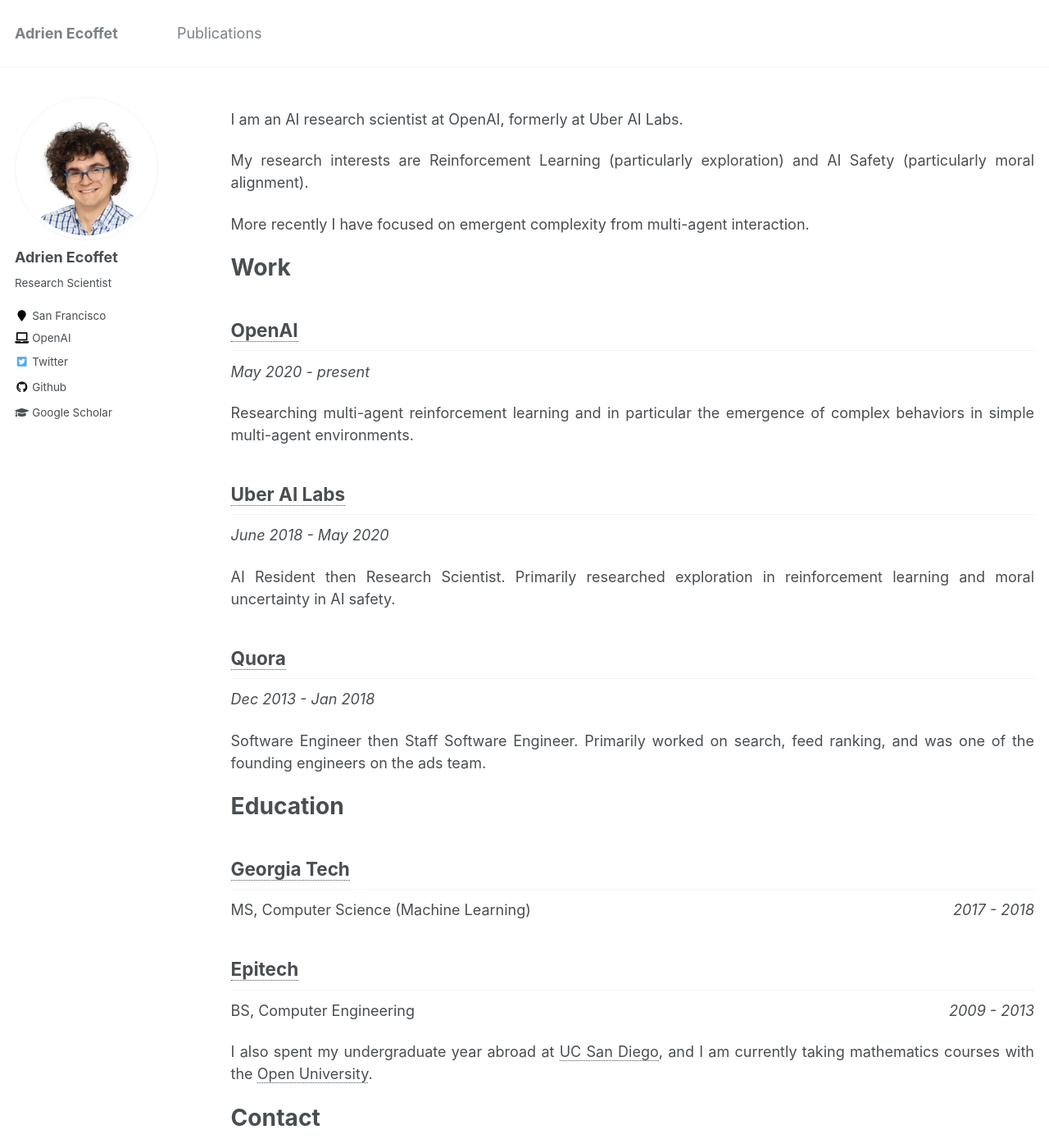
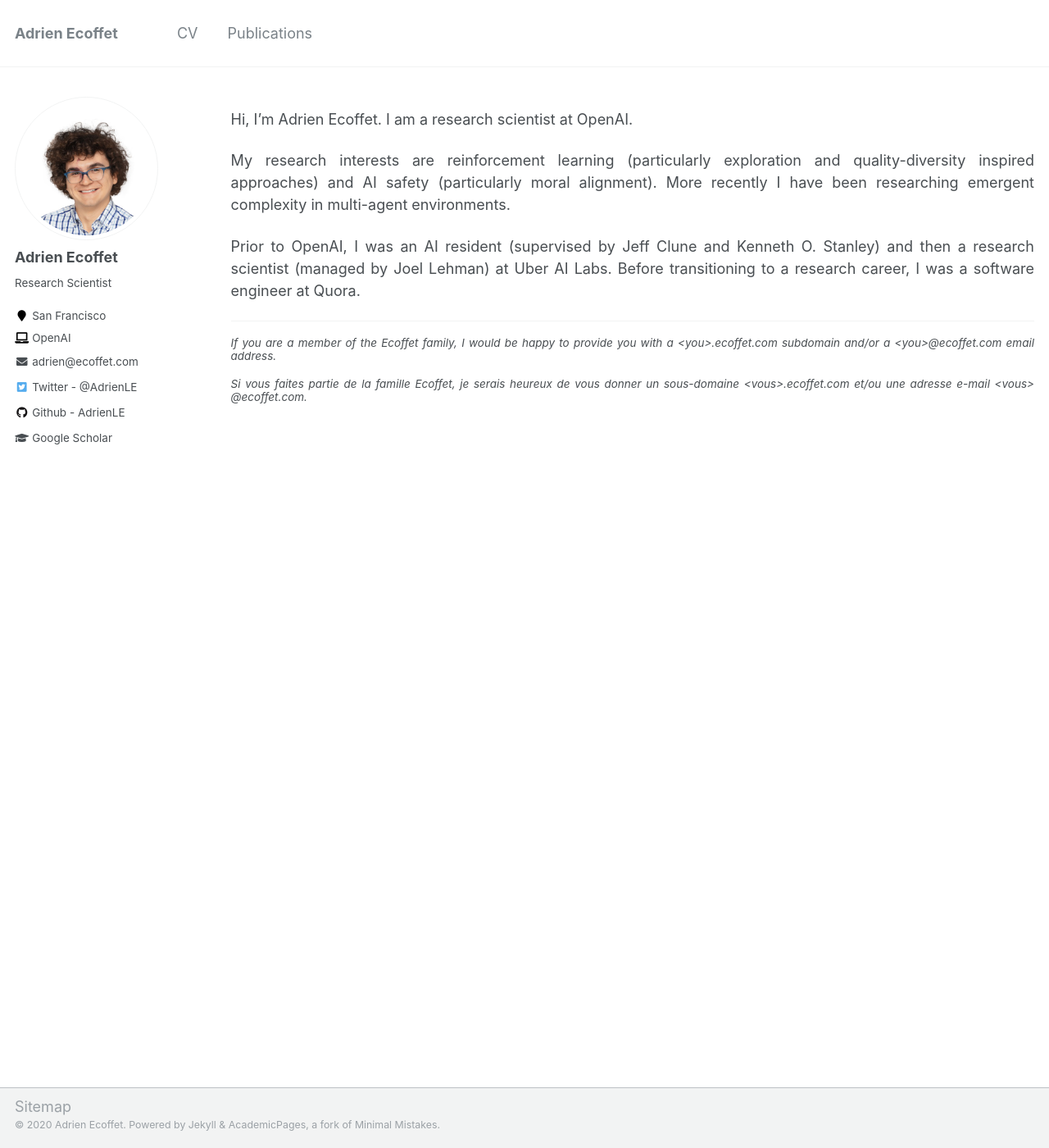
Before and after one commit to AdrienLE/AdrienLE.github.io, a Jekyll site: the page built from _pages/about.md, in a window 1280 px wide and 1400 px high. Shown: the whole window at 82% size. Built offline with Jekyll 4.4.1, drawn with Linux system fonts in a browser that asks for light colours; some of the changed text lies outside the part shown.

Commit message:
separate CV page

```diff
--- a/_config.yml
+++ b/_config.yml
@@ -87,7 +87,7 @@ author:
   employer         : "OpenAI"
   pubmed           :
   googlescholar    : "https://scholar.google.com/citations?user=FczrreMAAAAJ"
-  email            :
+  email            : "adrien@ecoffet.com"
   researchgate     :  # example: "https://www.researchgate.net/profile/yourprofile"
   uri              :
   bitbucket        :
--- a/_includes/author-profile.html
+++ b/_includes/author-profile.html
@@ -32,7 +32,7 @@
         <li><a href="{{ author.uri }}"><i class="fas fa-fw fa-link" aria-hidden="true"></i> {{ site.data.ui-text[site.locale].website_label | default: "Website" }}</a></li>
       {% endif %}
       {% if author.email %}
-        <li><a href="mailto:{{ author.email }}"><i class="fas fa-fw fa-envelope" aria-hidden="true"></i> {{ site.data.ui-text[site.locale].email_label | default: "Email" }}</a></li>
+        <li><a href="mailto:{{ author.email }}"><i class="fas fa-fw fa-envelope" aria-hidden="true"></i> {{author.email}}</a></li>
       {% endif %}
       {% if author.keybase %}
         <li><a href="https://keybase.io/{{ author.keybase }}"><i class="fas fa-fw fa-key" aria-hidden="true"></i> Keybase</a></li>
@@ -41,7 +41,7 @@
         <li><a href="{{ author.researchgate }}"><i class="fab fa-fw fa-researchgate" aria-hidden="true"></i> ResearchGate</a></li>
       {% endif %}
       {% if author.twitter %}
-        <li><a href="https://twitter.com/{{ author.twitter }}"><i class="fab fa-fw fa-twitter-square" aria-hidden="true"></i> Twitter</a></li>
+        <li><a href="https://twitter.com/{{ author.twitter }}"><i class="fab fa-fw fa-twitter-square" aria-hidden="true"></i> Twitter - @{{author.twitter}} </a></li>
       {% endif %}
       {% if author.facebook %}
         <li><a href="https://www.facebook.com/{{ author.facebook }}"><i class="fab fa-fw fa-facebook-square" aria-hidden="true"></i> Facebook</a></li>
@@ -65,7 +65,7 @@
         <li><a href="https://bitbucket.org/{{ author.bitbucket }}"><i class="fab fa-fw fa-bitbucket" aria-hidden="true"></i> Bitbucket</a></li>
       {% endif %}
       {% if author.github %}
-        <li><a href="https://github.com/{{ author.github }}"><i class="fab fa-fw fa-github" aria-hidden="true"></i> Github</a></li>
+        <li><a href="https://github.com/{{ author.github }}"><i class="fab fa-fw fa-github" aria-hidden="true"></i> Github - {{author.github}}</a></li>
       {% endif %}
       {% if author.stackoverflow %}
         <li><a href="https://www.stackoverflow.com/users/{{ author.stackoverflow }}"><i class="fab fa-fw fa-stack-overflow" aria-hidden="true"></i> Stackoverflow</a></li>
--- a/_layouts/archive.html
+++ b/_layouts/archive.html
@@ -16,7 +16,7 @@ layout: default
   {% include sidebar.html %}
 
   <div class="archive">
-    {% unless page.header.overlay_color or page.header.overlay_image %}
+    {% unless page.header.overlay_color or page.header.overlay_image or page.dont_show_title %}
       <h1 class="page__title">{{ page.title }}</h1>
     {% endunless %}
     {{ content }}
--- a/_pages/about.md
+++ b/_pages/about.md
@@ -8,50 +8,13 @@ redirect_from:
   - /about.html
 ---
 
-I am an AI research scientist at OpenAI, formerly at Uber AI Labs.
+Hi, I'm Adrien Ecoffet. I am a research scientist at OpenAI.
 
-My research interests are Reinforcement Learning (particularly exploration) and AI Safety (particularly moral alignment).
+My research interests are reinforcement learning (particularly exploration and quality-diversity inspired approaches) and AI safety (particularly moral alignment). More recently I have been researching emergent complexity in multi-agent environments.
 
-More recently I have focused on emergent complexity from multi-agent interaction.
-
-Work
-======
-
-[OpenAI](https://www.openai.com)
------
-*May 2020 - present*
-
-Researching multi-agent reinforcement learning and in particular the emergence of complex behaviors in simple multi-agent environments.
-
-[Uber AI Labs](https://www.uber.com/us/en/uberai/)
------
-*June 2018 - May 2020*
-
-AI Resident then Research Scientist. Primarily researched exploration in reinforcement learning and moral uncertainty in AI safety.
-
-[Quora](https://www.quora.com)
------
-*Dec 2013 - Jan 2018*
-
-Software Engineer then Staff Software Engineer. Primarily worked on search, feed ranking, and was one of the founding engineers on the ads team.
-
-Education
-=====
-
-## [Georgia Tech](https://www.gatech.edu/)
-MS, Computer Science (Machine Learning) <span style="float: right;">*2017 - 2018*</span>
-
-## [Epitech](https://www.epitech.eu/)
-BS, Computer Engineering <span style="float: right;">*2009 - 2013*</span>
-
-I also spent my undergraduate year abroad at [UC San Diego](https://ucsd.edu/), and I am currently taking mathematics courses with the [Open University](http://www.open.ac.uk/).
-
-Contact
-=====
-
-You can email me at [adrien@ecoffet.com](mailto:adrien@ecoffet.com).
+Prior to OpenAI, I was an AI resident (supervised by Jeff Clune and Kenneth O. Stanley) and then a research scientist (managed by Joel Lehman) at Uber AI Labs. Before transitioning to a research career, I was a software engineer at Quora.
 
 ---
 
+###### If you are a member of the Ecoffet family, I would be happy to provide you with a \<you\>&#8203;.ecoffet.com subdomain and/or a \<you\>&#8203;@ecoffet.com email address.
 ###### Si vous faites partie de la famille Ecoffet, je serais heureux de vous donner un sous-domaine \<vous\>&#8203;.ecoffet.com et/ou une adresse e-mail \<vous\>&#8203;@ecoffet.com.
-###### If you are a member of the Ecoffet family, I would be happy to provide you with a \<you\>&#8203;.ecoffet.com subdomain and/or a \<you\>&#8203;@ecoffet.com email address.
```
Also changed, not shown: _data/navigation.yml (+5 -5 lines), _pages/cv.md (added, +50 -0 lines), 2 other files.
